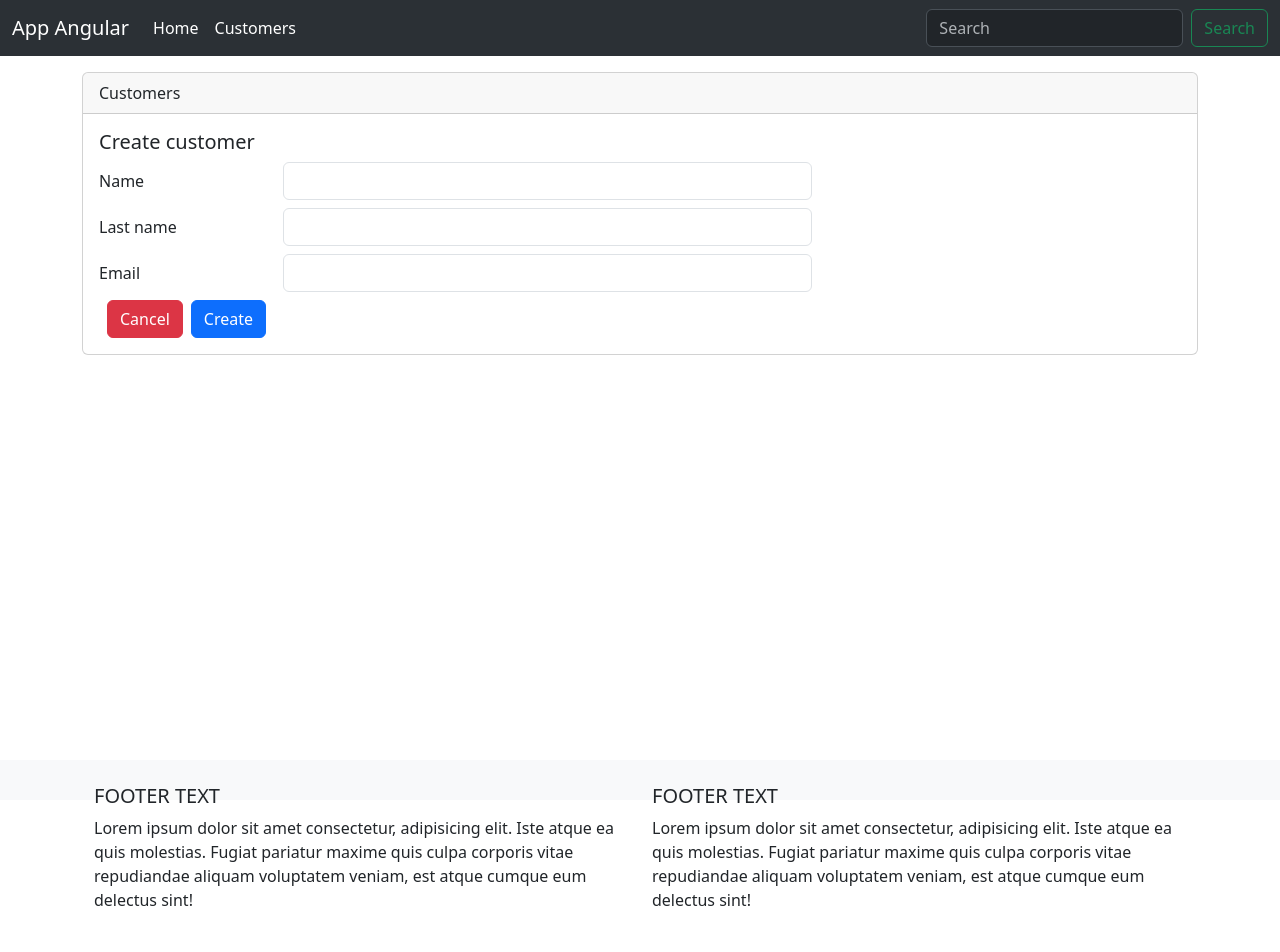
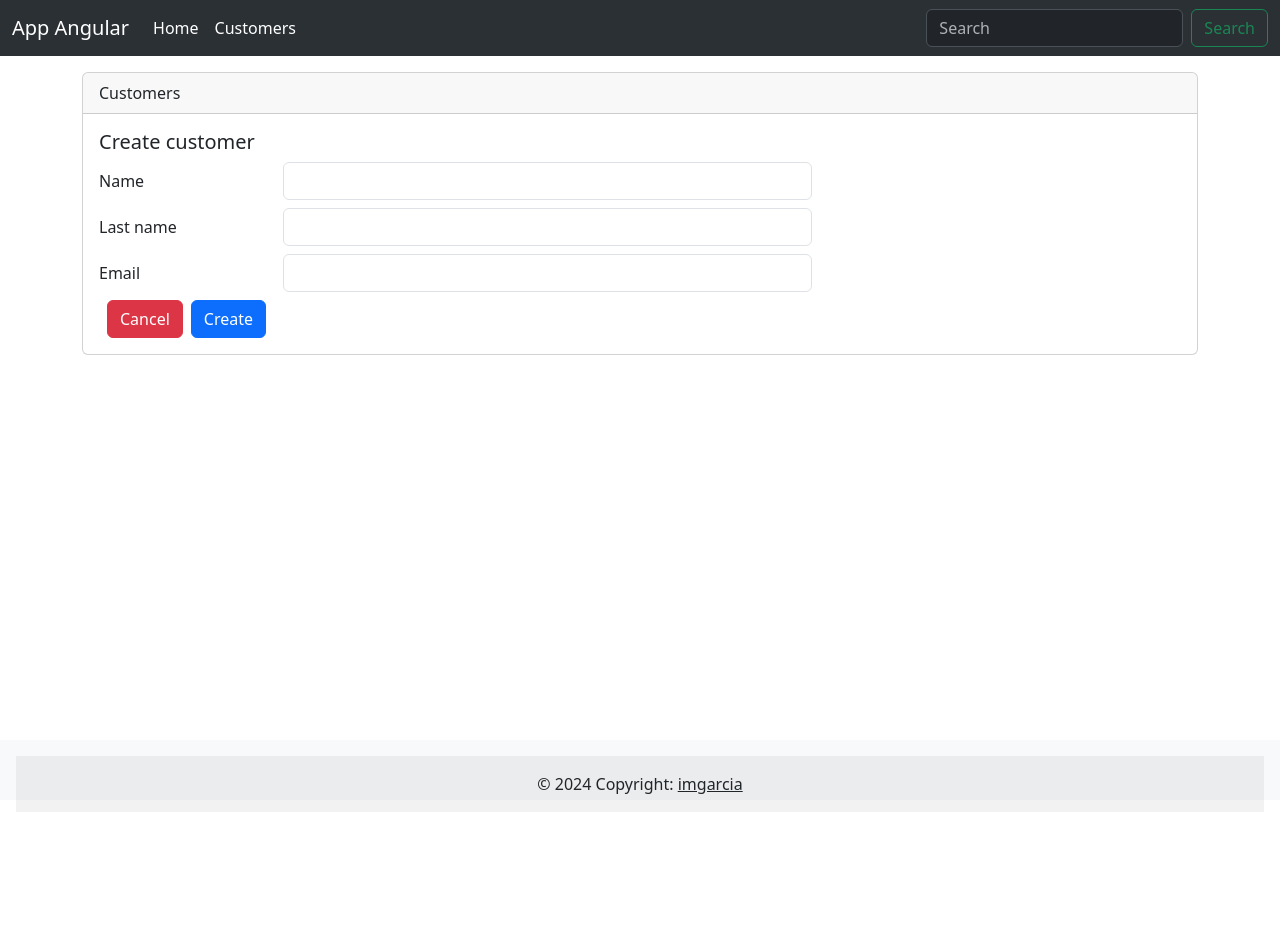
Before and after one commit to IsraGar/angular-clientes, an Angular app: page /customers/create in a window 1280 px wide. Shown: the top 952 px of the page. After the commit the page ends 800 px from the top, so only its background shows below. Built offline with nearby package versions, Linux system fonts and the light colour scheme.

Commit message:
Crear un cliente nuevo

```diff
--- a/src/app/components/customer/customers/customers.component.html
+++ b/src/app/components/customer/customers/customers.component.html
@@ -1,4 +1,4 @@
-<div class="card mt-3" style="width: 100%">
+<div class="card mt-3 mb-4" style="width: 100%">
     <div class="card-header">Customers</div>
     <div class="card-body">
       <h5 class="card-title">Customer list</h5>
@@ -23,7 +23,7 @@
             <td>{{ customer.name }}</td>
             <td>{{ customer.lastname }}</td>
             <td>{{ customer.email }}</td>
-            <td>{{ customer.createdAt }}</td>
+            <td>{{ customer.createdAt | date:'yyyy-MM-dd'}}</td>
           </tr>
         </tbody>
       </table>
--- a/src/app/components/customer/customers/customers.component.ts
+++ b/src/app/components/customer/customers/customers.component.ts
@@ -17,7 +17,7 @@ export class CustomersComponent implements OnInit{
   private customerService = inject(CustomerService);
 
   ngOnInit(): void {
-    this.customerService.getClientes().subscribe(
+    this.customerService.getCustomers().subscribe(
       data => this.customers = data
       );
   }
--- a/src/app/components/customer/form/form.component.html
+++ b/src/app/components/customer/form/form.component.html
@@ -2,7 +2,7 @@
     <div class="card-header">Customers</div>
     <div class="card-body">
       <h5 class="card-title">{{ title }}</h5>
-        <form (ngSubmit)="create()">
+        <form (ngSubmit)="createCustomer()">
             <div class="form-group row my-2">
                 <label for="name" class="col-form-label col-sm-2">Name</label>
                 <div class="col-sm-6">
--- a/src/app/components/customer/form/form.component.ts
+++ b/src/app/components/customer/form/form.component.ts
@@ -1,7 +1,9 @@
-import { Component } from '@angular/core';
+import { Component, inject } from '@angular/core';
 import { RouterLink } from '@angular/router';
 import { FormsModule } from '@angular/forms';
 import { Customer } from '../../entity/customer';
+import { CustomerService } from '../../../services/customer.service';
+import { Router } from '@angular/router';
 
 @Component({
   selector: 'app-form',
@@ -11,10 +13,14 @@ import { Customer } from '../../entity/customer';
   styleUrl: './form.component.css'
 })
 export class FormComponent {
+  private customerService = inject(CustomerService);
+  private router = inject(Router);
   customer: Customer = new Customer();
   title: string = 'Create customer';
-  create(): void{
-    console.log('Click this button');
-    console.log(this.customer);
+
+  createCustomer(): void{
+    this.customerService.createCustomer(this.customer).subscribe(response => {
+      this.router.navigate(['/customers']);
+    })
   }
 }
--- a/src/app/components/shared/footer/footer.component.css
+++ b/src/app/components/shared/footer/footer.component.css
@@ -1,7 +1,7 @@
 footer {
     background-color: black;
-    position: absolute;
+    position: fixed;
     bottom: 0;
     width: 100%;
-    height: 40px;
+    height: 60px;
   }
--- a/src/app/components/shared/footer/footer.component.html
+++ b/src/app/components/shared/footer/footer.component.html
@@ -1,36 +1,4 @@
-<footer class="bg-body-tertiary text-center text-lg-start">
-    <!-- Grid container -->
-    <div class="container p-4">
-      <!--Grid row-->
-      <div class="row">
-        <!--Grid column-->
-        <div class="col-lg-6 col-md-12 mb-4 mb-md-0">
-          <h5 class="text-uppercase">Footer text</h5>
-
-          <p>
-            Lorem ipsum dolor sit amet consectetur, adipisicing elit. Iste atque ea quis
-            molestias. Fugiat pariatur maxime quis culpa corporis vitae repudiandae aliquam
-            voluptatem veniam, est atque cumque eum delectus sint!
-          </p>
-        </div>
-        <!--Grid column-->
-
-        <!--Grid column-->
-        <div class="col-lg-6 col-md-12 mb-4 mb-md-0">
-          <h5 class="text-uppercase">Footer text</h5>
-
-          <p>
-            Lorem ipsum dolor sit amet consectetur, adipisicing elit. Iste atque ea quis
-            molestias. Fugiat pariatur maxime quis culpa corporis vitae repudiandae aliquam
-            voluptatem veniam, est atque cumque eum delectus sint!
-          </p>
-        </div>
-        <!--Grid column-->
-      </div>
-      <!--Grid row-->
-    </div>
-    <!-- Grid container -->
-
+<footer class="bg-body-tertiary text-center text-lg-start p-3">
     <!-- Copyright -->
     <div class="text-center p-3" style="background-color: rgba(0, 0, 0, 0.05);">
       © 2024 Copyright:
--- a/src/app/services/customer.service.ts
+++ b/src/app/services/customer.service.ts
@@ -1,5 +1,5 @@
 import { Injectable, inject } from '@angular/core';
-import { HttpClient } from '@angular/common/http';
+import { HttpClient, HttpHeaders } from '@angular/common/http';
 import { Customer } from '../components/entity/customer';
 import { Observable, of } from 'rxjs';
 
@@ -8,12 +8,20 @@ import { Observable, of } from 'rxjs';
 })
 export class CustomerService {
 
-  private urlEndPoint: string = 'http://localhost:8080/api/customers';
+  private urlEndPoint: string = 'http://localhost:8080/api/';
   private http = inject(HttpClient);
+  private headers = new HttpHeaders({
+    'Access-Control-Allow-Origin': '*',
+    'Content-Type' : 'application/json'
+  });
 
   constructor() { }
 
-  getClientes(): Observable<Customer[]>{
-    return this.http.get<Customer[]>(this.urlEndPoint);
+  getCustomers(): Observable<Customer[]>{
+    return this.http.get<Customer[]>(this.urlEndPoint + 'customers');
+  }
+
+  createCustomer(customer: Customer): Observable<Customer>{
+    return this.http.post<Customer>(this.urlEndPoint + 'save', customer, {headers: this.headers});
   }
 }
```
